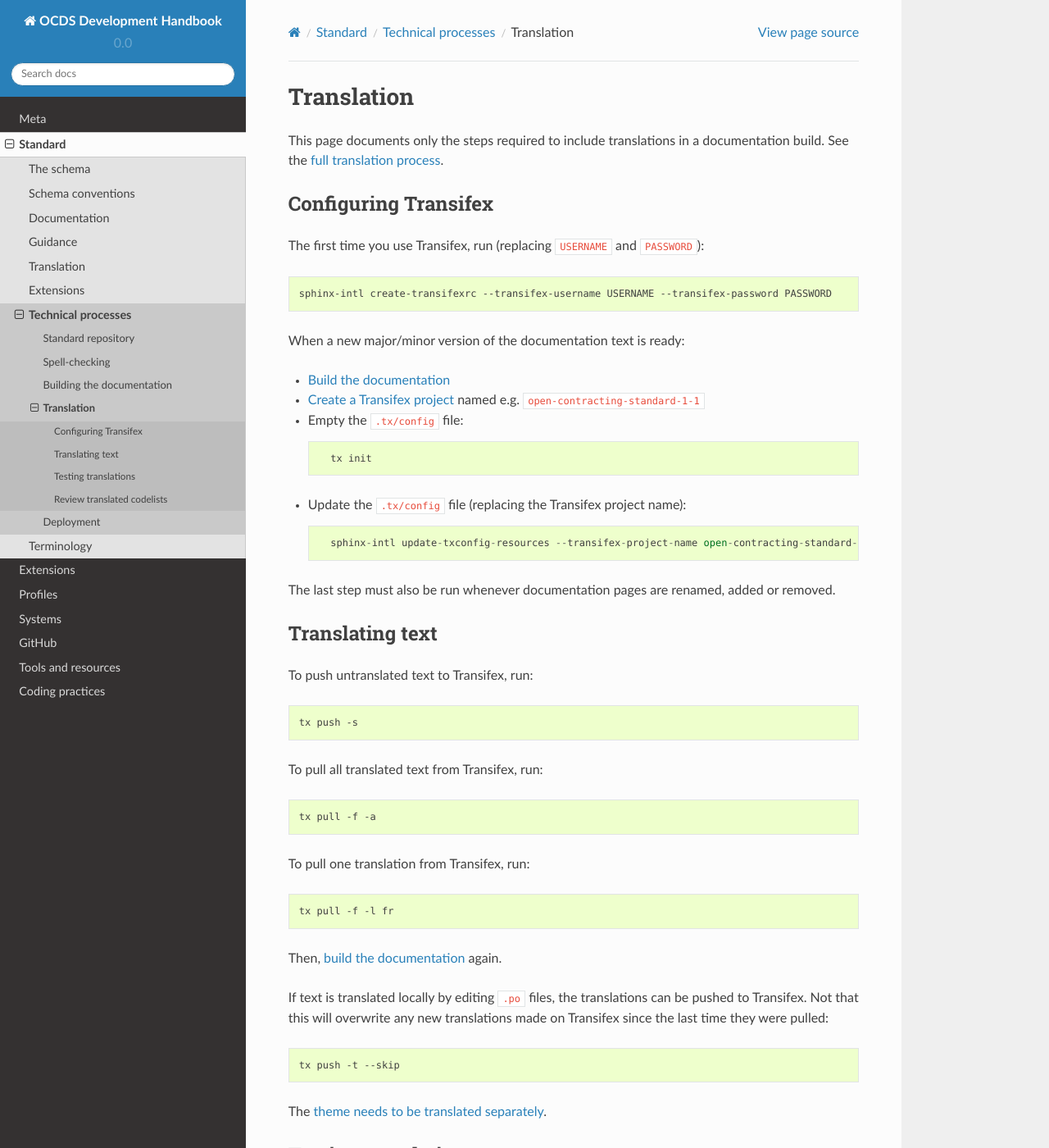
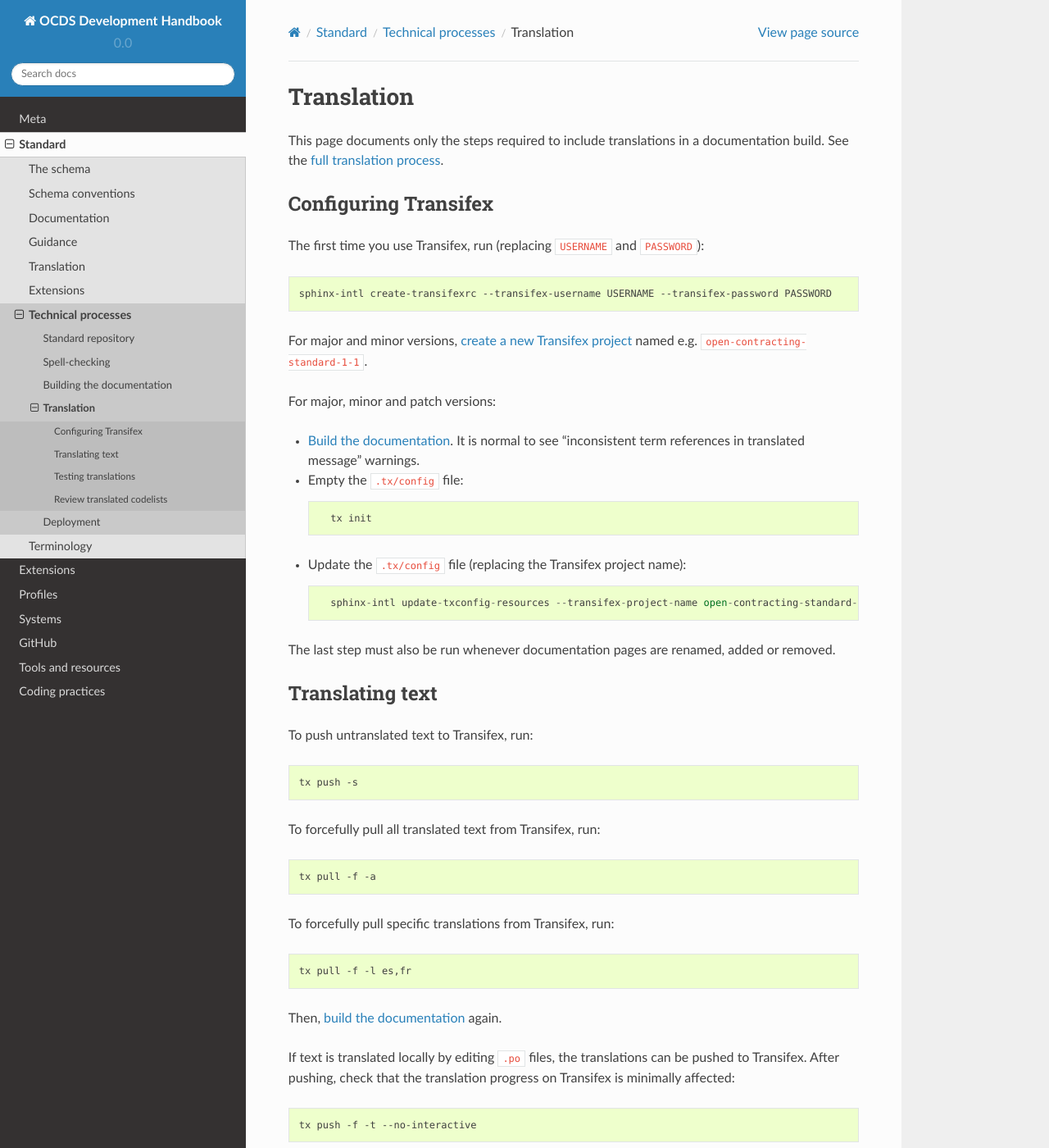
Before and after one commit to open-contracting/standard-development-handbook, a Sphinx documentation site: the page built from docs/standard/technical/translation.md, in a window 1280 px wide and 1400 px high. Shown: the whole window at 82% size. Built offline with Sphinx 7.4.7 and the Read the Docs theme 2.0.0, drawn with Linux system fonts in a browser that asks for light colours; some of the changed text lies outside the part shown.

Commit message:
Add more tips to technical translations page, closes #141

````diff
--- a/docs/standard/technical/translation.md
+++ b/docs/standard/technical/translation.md
@@ -10,10 +10,11 @@ The first time you use Transifex, run (replacing `USERNAME` and `PASSWORD`):
 sphinx-intl create-transifexrc --transifex-username USERNAME --transifex-password PASSWORD
 ```
 
-When a new major/minor version of the documentation text is ready:
+For major and minor versions, [create a new Transifex project](https://www.transifex.com/OpenDataServices/) named e.g. `open-contracting-standard-1-1`.
 
-* [Build the documentation](build)
-* [Create a Transifex project](https://www.transifex.com/OpenDataServices/) named e.g. `open-contracting-standard-1-1`
+For major, minor and patch versions:
+
+* [Build the documentation](build). It is normal to see "inconsistent term references in translated message" warnings.
 * Empty the `.tx/config` file:
 
         tx init
@@ -32,25 +33,27 @@ To push untranslated text to Transifex, run:
 tx push -s
 ```
 
-To pull all translated text from Transifex, run:
+To forcefully pull all translated text from Transifex, run:
 
 ```shell
 tx pull -f -a
 ```
 
-To pull one translation from Transifex, run:
+To forcefully pull specific translations from Transifex, run:
 
 ```shell
-tx pull -f -l fr
+tx pull -f -l es,fr
 ```
 
 Then, [build the documentation](build) again.
 
-If text is translated locally by editing `.po` files, the translations can be pushed to Transifex. Not that this will overwrite any new translations made on Transifex since the last time they were pulled:
+If text is translated locally by editing `.po` files, the translations can be pushed to Transifex. After pushing, check that the translation progress on Transifex is minimally affected:
 
 ```shell
-tx push -t --skip
+tx push -f -t --no-interactive
 ```
+
+This will overwrite any new translations made on Transifex since the last time they were pulled. To avoid losing translations made on Transifex, pull translations before applying your changes and re-building the documentation. If you made a mistake, checkout a clean branch of the standard, re-build the documentation and push old translations.
 
 The [theme needs to be translated separately](https://github.com/open-contracting/standard_theme#translations).
 
````
